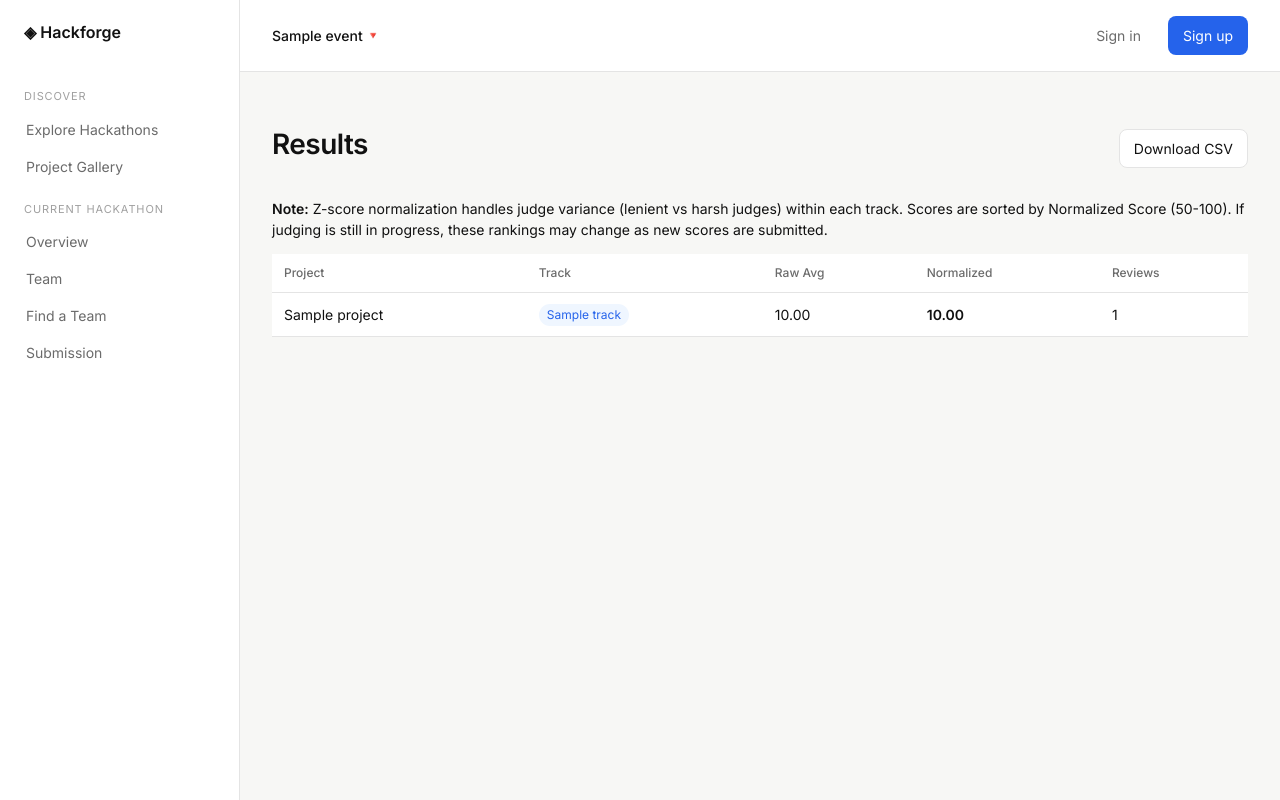
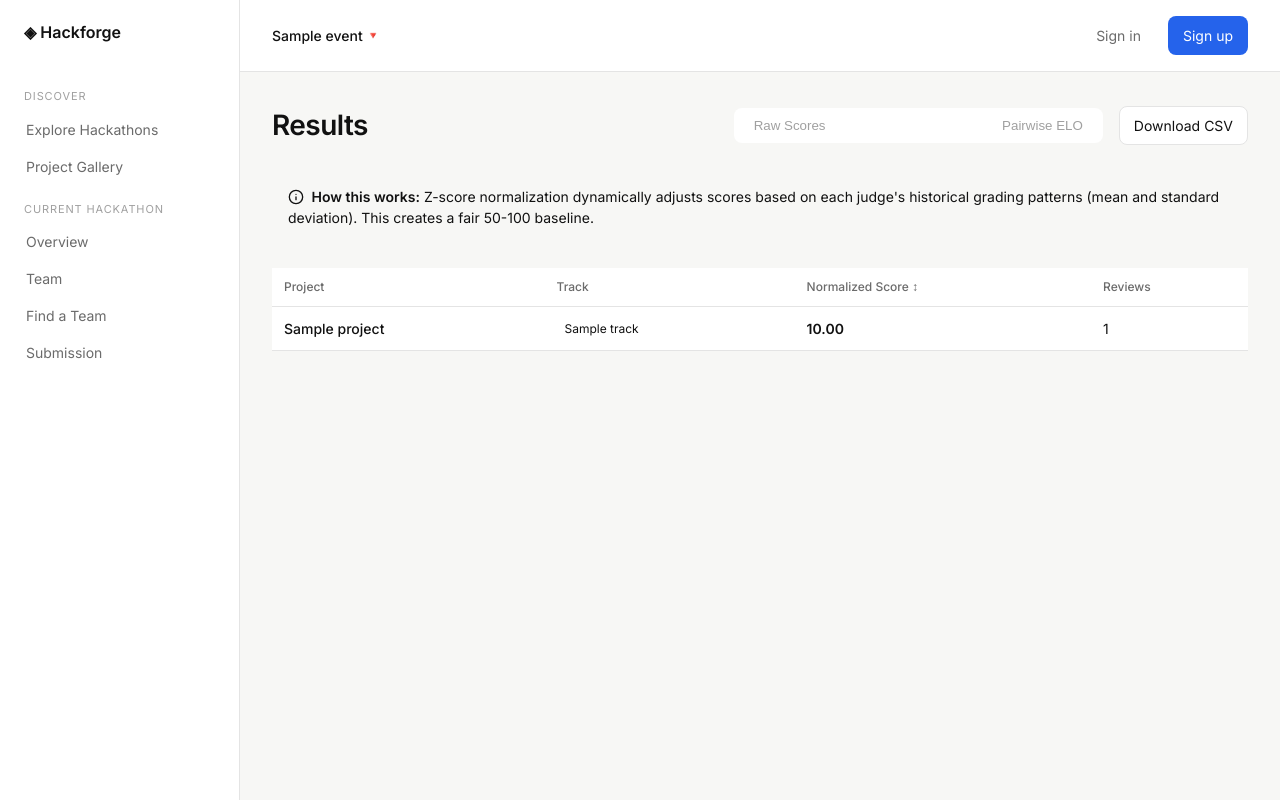
Before and after one commit to Anirudh-12/HackForge, a Python web app: template src/templates/organizer/results.html in a window 1280 px wide. Run offline with Jinja, Linux system fonts and the light colour scheme; the template is opened without the code that fills it: most values are stand-ins (such as "Sample title", 1, 10 or a date in 2020).

Commit message:
redesigned the Organizer's Results dashboard.Judging Polish & Conflict of Interest .Pairwise Judging Mode

```diff
--- a/src/templates/judge/dashboard.html
+++ b/src/templates/judge/dashboard.html
@@ -391,6 +391,9 @@
           <option value="{{ track.name }}">{{ track.name }}</option>
           {% endfor %}
         </select>
+        {% if projects|length >= 2 %}
+        <a href="/judge/{{ event.id }}/pairwise" class="btn btn-primary" style="padding: 0.5rem 1rem;">Pairwise Mode</a>
+        {% endif %}
       </div>
     </div>
 
--- a/src/templates/judge/score.html
+++ b/src/templates/judge/score.html
@@ -476,6 +476,7 @@
       </div>
 
       <div class="action-buttons">
+        <button type="submit" name="recuse" value="true" class="btn" style="background: rgba(239, 68, 68, 0.1); border: 1px solid #ef4444; color: #ef4444; font-weight: 500;" onclick="return confirm('Are you sure you want to recuse yourself? This will clear any existing scores for this project and mark it as a conflict of interest.');">Recuse Myself</button>
         <button type="submit" class="btn" style="background:#fff; border: 1px solid var(--primary); color: var(--primary); font-weight: 500;">Save Draft</button>
         <button type="submit" class="btn btn-primary">Submit Review</button>
       </div>
--- a/src/templates/organizer/results.html
+++ b/src/templates/organizer/results.html
@@ -1,48 +1,135 @@
 {% extends "base_app.html" %}
 {% block title %}Results{% endblock %}
 {% block content %}
-<div style="display: flex; justify-content: space-between; align-items: baseline;">
-  <h1>Results</h1>
-  <a href="/api/export.csv" class="btn btn-secondary">Download CSV</a>
+<style>
+  .toggle-container {
+    display: inline-flex;
+    background: var(--surface);
+    border: 1px solid var(--border-color);
+    border-radius: 8px;
+    padding: 4px;
+  }
+  .toggle-btn {
+    background: transparent;
+    border: none;
+    padding: 6px 16px;
+    border-radius: 6px;
+    cursor: pointer;
+    font-weight: 500;
+    color: var(--text-muted);
+    transition: all 0.2s;
+  }
+  .toggle-btn.active {
+    background: var(--primary);
+    color: white;
+  }
+
+  /* State classes */
+  body.show-raw .norm-col, body.show-raw .elo-col {
+    display: none;
+  }
+  body.show-norm .raw-col, body.show-norm .elo-col {
+    display: none;
+  }
+  body.show-elo .raw-col, body.show-elo .norm-col {
+    display: none;
+  }
+</style>
+
+<div style="display: flex; justify-content: space-between; align-items: center; margin-bottom: 24px;">
+  <h1 style="margin: 0;">Results</h1>
+  <div style="display: flex; gap: 16px; align-items: center;">
+    <div class="toggle-container" id="scoreToggle">
+      <button class="toggle-btn" data-mode="raw">Raw Scores</button>
+      <button class="toggle-btn active" data-mode="norm">Normalized Scores</button>
+      <button class="toggle-btn" data-mode="elo">Pairwise ELO</button>
+    </div>
+    <a href="/api/export.csv" class="btn btn-secondary">Download CSV</a>
+  </div>
 </div>
 
-<p>
-  <strong>Note:</strong> Z-score normalization handles judge variance (lenient vs harsh judges) within each track.
-  Scores are sorted by Normalized Score (50-100). If judging is still in progress, these rankings may change as new scores are submitted.
-</p>
+<div style="background: rgba(var(--primary-rgb), 0.05); border: 1px solid rgba(var(--primary-rgb), 0.2); padding: 16px; border-radius: 8px; margin-bottom: 24px;">
+  <strong><svg width="16" height="16" viewBox="0 0 24 24" fill="none" stroke="currentColor" stroke-width="2" stroke-linecap="round" stroke-linejoin="round" style="vertical-align:-3px; margin-right:4px;"><circle cx="12" cy="12" r="10"></circle><line x1="12" y1="16" x2="12" y2="12"></line><line x1="12" y1="8" x2="12.01" y2="8"></line></svg> How this works:</strong>
+  <span class="raw-col" style="display: none;">Raw scores are straight averages of all judge inputs. They are vulnerable to harsh or lenient judges skewing the results.</span>
+  <span class="norm-col">Z-score normalization dynamically adjusts scores based on each judge's historical grading patterns (mean and standard deviation). This creates a fair 50-100 baseline.</span>
+  <span class="elo-col" style="display: none;">Bradley-Terry ELO rating system. Projects start at 1500 and win/lose points based on side-by-side Pairwise comparisons.</span>
+</div>
 
-<table class="data-table">
+<table class="data-table" id="resultsTable">
   <thead>
     <tr>
       <th>Project</th>
       <th>Track</th>
-      <th>Raw Avg</th>
-      <th>Normalized</th>
+      <th class="raw-col sortable" data-sort="raw" style="cursor: pointer; display: none;">Raw Avg ↕</th>
+      <th class="norm-col sortable" data-sort="norm" style="cursor: pointer;">Normalized Score ↕</th>
+      <th class="elo-col sortable" data-sort="elo" style="cursor: pointer; display: none;">ELO Rating ↕</th>
       <th>Reviews</th>
     </tr>
   </thead>
   <tbody>
     {% for r in results %}
-    <tr>
+    <tr class="result-row" data-raw="{{ r.raw_score }}" data-norm="{{ r.normalized_score }}" data-elo="{{ r.elo_score }}">
       <td>
-        <a href="/projects/{{ r.project.id }}">{{ r.project.title }}</a>
+        <a href="/projects/{{ r.project.id }}" style="font-weight: 500;">{{ r.project.title }}</a>
       </td>
       <td>
         {% if r.project.track %}
-          <span class="badge">{{ r.project.track.name }}</span>
+          <span class="badge" style="background: rgba(var(--primary-rgb), 0.1); color: var(--primary);">{{ r.project.track.name }}</span>
         {% else %}
-          —
+          <span style="color: var(--text-muted);">—</span>
         {% endif %}
       </td>
-      <td>{{ "%.2f"|format(r.raw_score) }}</td>
-      <td><strong>{{ "%.2f"|format(r.normalized_score) }}</strong></td>
+      <td class="raw-col" style="display: none;">
+        <strong>{{ "%.2f"|format(r.raw_score) }}</strong>
+      </td>
+      <td class="norm-col">
+        <strong>{{ "%.2f"|format(r.normalized_score) }}</strong>
+      </td>
+      <td class="elo-col" style="display: none;">
+        <strong>{{ "%.0f"|format(r.elo_score) }}</strong>
+      </td>
       <td>{{ r.reviews_count }}</td>
     </tr>
     {% else %}
     <tr>
-      <td colspan="5">No scored projects found.</td>
+      <td colspan="5" style="text-align: center; color: var(--text-muted); padding: 32px 0;">No scored projects found.</td>
     </tr>
     {% endfor %}
   </tbody>
 </table>
+
+<script>
+  document.addEventListener('DOMContentLoaded', () => {
+    const toggleBtns = document.querySelectorAll('#scoreToggle .toggle-btn');
+    const tableBody = document.querySelector('#resultsTable tbody');
+
+    function setMode(mode) {
+      // Update buttons
+      toggleBtns.forEach(btn => {
+        btn.classList.toggle('active', btn.dataset.mode === mode);
+      });
+
+      // Update columns (handled by body class + CSS)
+      document.body.classList.remove('show-raw', 'show-norm', 'show-elo');
+      document.body.classList.add(`show-${mode}`);
+
+      // Sort rows
+      const rows = Array.from(tableBody.querySelectorAll('.result-row'));
+      rows.sort((a, b) => {
+        const valA = parseFloat(a.dataset[mode]) || 0;
+        const valB = parseFloat(b.dataset[mode]) || 0;
+        return valB - valA; // Descending
+      });
+
+      rows.forEach(row => tableBody.appendChild(row));
+    }
+
+    toggleBtns.forEach(btn => {
+      btn.addEventListener('click', () => setMode(btn.dataset.mode));
+    });
+
+    // Init state
+    setMode('norm');
+  });
+</script>
 {% endblock %}
```
Also changed, not shown: src/models.py (+12 -0 lines), src/queries.py (+22 -0 lines), src/routers/judge.py (+62 -3 lines), src/templates/judge/pairwise.html (added, +125 -0 lines).
